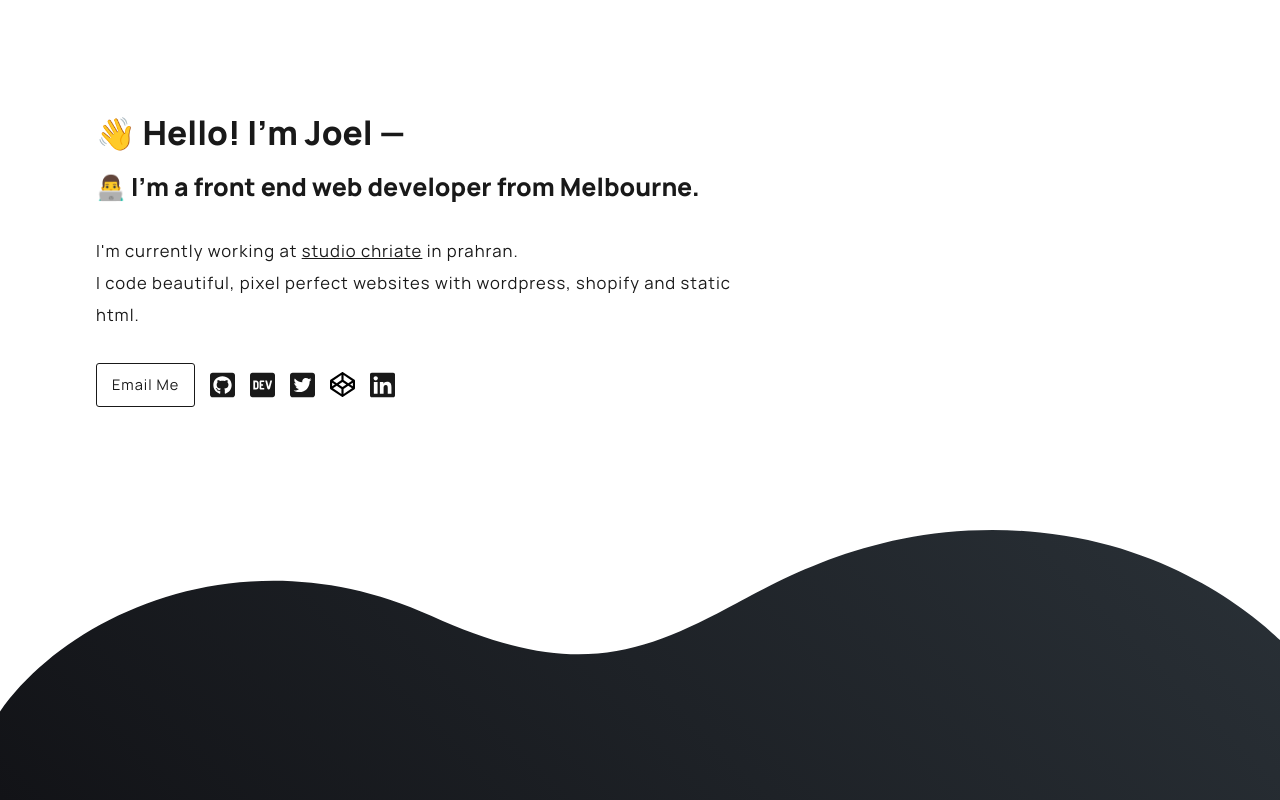
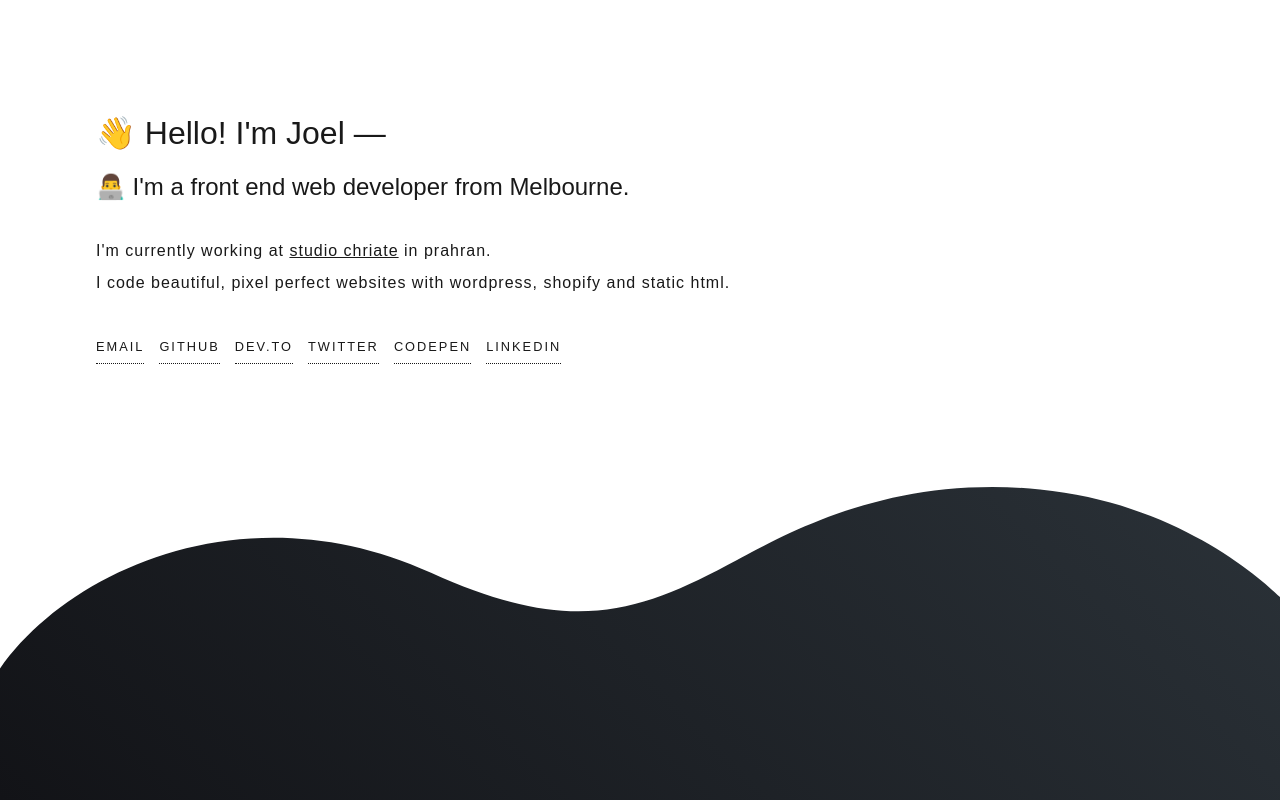
Before and after one commit to joelkrause/jkrs, a plain HTML site: page index.html in a window 1280 px wide. Drawn offline with Linux system fonts and the light colour scheme; a web font is replaced by a local one.

Commit message:
changed fonts

```diff
--- a/index.html
+++ b/index.html
@@ -20,16 +20,13 @@
                     chriate</a>
                 in prahran.<br /> I code beautiful, pixel perfect websites with wordpress, shopify and static html.</p>
             <div class="connect">
-                <div class="buttons">
-                    <a href="mailto:hi@jkrs.me">Email Me</a>
-                </div>
                 <div class="social__media">
-                    <a href="https://github.com/joelkrause" target="_blank"><img src="media/images/github.svg" /></a>
-                    <a href="https://dev.to/jkrs" target="_blank"><img src="media/images/dev.svg" /></a>
-                    <a href="https://twitter.com/joel_krause" target="_blank"><img src="media/images/twitter.svg" /></a>
-                    <a href="https://codepen.io/jkrs/" target="_blank"><img src="media/images/codepen.svg" /></a>
-                    <a href="https://www.linkedin.com/in/joel-krause" target="_blank"><img
-                            src="media/images/linkedin.svg" /></a>
+                    <a href="mailto:yo@jkrs.me">Email</a>
+                    <a href="https://github.com/joelkrause" target="_blank">Github</a>
+                    <a href="https://dev.to/jkrs" target="_blank">Dev.to</a>
+                    <a href="https://twitter.com/joel_krause" target="_blank">Twitter</a>
+                    <a href="https://codepen.io/jkrs/" target="_blank">Codepen</a>
+                    <a href="https://www.linkedin.com/in/joel-krause" target="_blank">LinkedIn</a>
                 </div>
             </div>
             <div id="wave">
--- a/media/styles/style.scss
+++ b/media/styles/style.scss
@@ -1,27 +1,15 @@
 @import "modules/mq";
 
-@font-face {
-    font-family: "Manrope";
-    src: url("../fonts/manrope-regular.woff2") format("woff2"),
-        /* Modern browsers */
-        url("../fonts/manrope-regular.woff") format("woff"),
-        /* Legacy browsers */
-        url("../fonts/manrope-regular.otf") format("truetype");
-    /* Android, iOS */
-    font-style: normal;
-    font-weight: 400;
+@import url('https://rsms.me/inter/inter.css');
+
+html {
+    font-family: 'Inter', sans-serif;
 }
 
-@font-face {
-    font-family: "Manrope";
-    src: url("../fonts/manrope-extrabold.woff2") format("woff2"),
-        /* Modern browsers */
-        url("../fonts/manrope-extrabold.woff") format("woff"),
-        /* Legacy browsers */
-        url("../fonts/manrope-extrabold.otf") format("truetype");
-    /* Android, iOS */
-    font-style: normal;
-    font-weight: 800;
+@supports (font-variation-settings: normal) {
+    html {
+        font-family: 'Inter var', sans-serif;
+    }
 }
 
 :root {
@@ -41,16 +29,24 @@ html {
 }
 
 body {
-    // background-color: var(--mainColor);
     background: linear-gradient(45deg, var(--gradient-start), var(--gradient-end));
     color: #fff;
-    font-family: "Manrope", sans-serif;
+    text-rendering: optimizeLegibility;
+    -moz-osx-font-smoothing: grayscale;
+    font-smoothing: antialiased;
+    -webkit-font-smoothing: antialiased;
+    text-shadow: rgba(0, 0, 0, .01) 0 0 1px;
+    font-weight: 300;
     height: 100vh;
     line-height: 2rem;
 
     a {
         color: var(--mainColor);
     }
+}
+
+h1 {
+    font-weight: 300;
 }
 
 #preloader {
@@ -113,7 +109,6 @@ main {
 
         .intro {
             h1 {
-                font-weight: 800;
                 font-size: 1.5rem;
                 margin: 0 0 2.5vw;
                 opacity: 0;
@@ -137,30 +132,18 @@ main {
                 animation: fadeIn 0.5s ease-in both;
                 animation-delay: 1.5s;
 
-                .buttons {
-                    a {
-                        display: inline-block;
-                        border: 1px solid;
-                        padding: 5px 15px;
-                        border-radius: 3px;
-                        text-decoration: none;
-                        font-size: 14px;
-                        letter-spacing: 1px;
-                    }
-                }
-
                 .social__media {
                     display: flex;
                     align-items: center;
 
                     a {
                         display: block;
-                        margin-left: 15px;
-
-                        img {
-                            display: block;
-                            width: 25px;
-                        }
+                        margin-right: 15px;
+                        text-transform: uppercase;
+                        letter-spacing: 2px;
+                        font-size: 0.8rem;
+                        text-decoration: none;
+                        border-bottom: 1px dotted;
                     }
                 }
             }
```
Also changed, not shown: media/images/codepen.svg (deleted), media/images/dev.svg (deleted), media/images/github.svg (deleted), media/images/linkedin.svg (deleted), media/images/logo.png (deleted), media/images/twitter.svg (deleted), media/styles/style.css, 2 other files.
